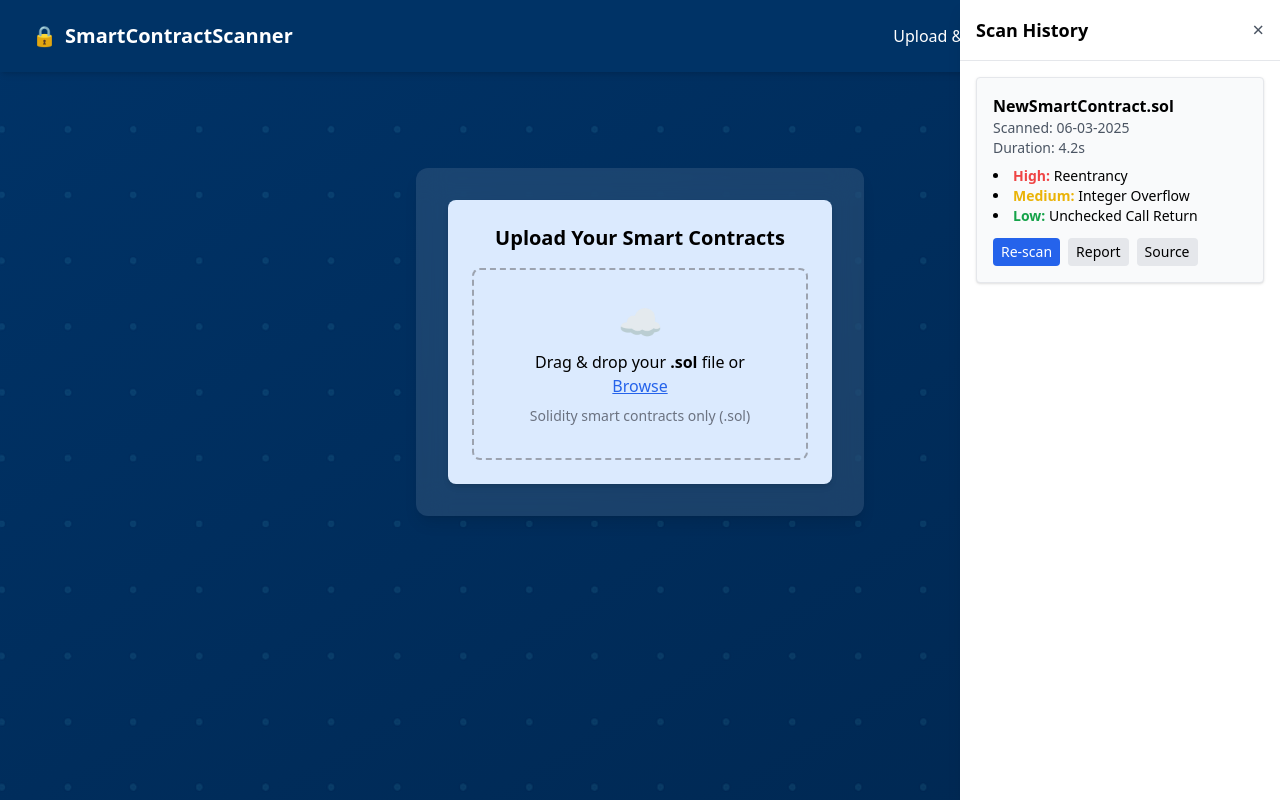
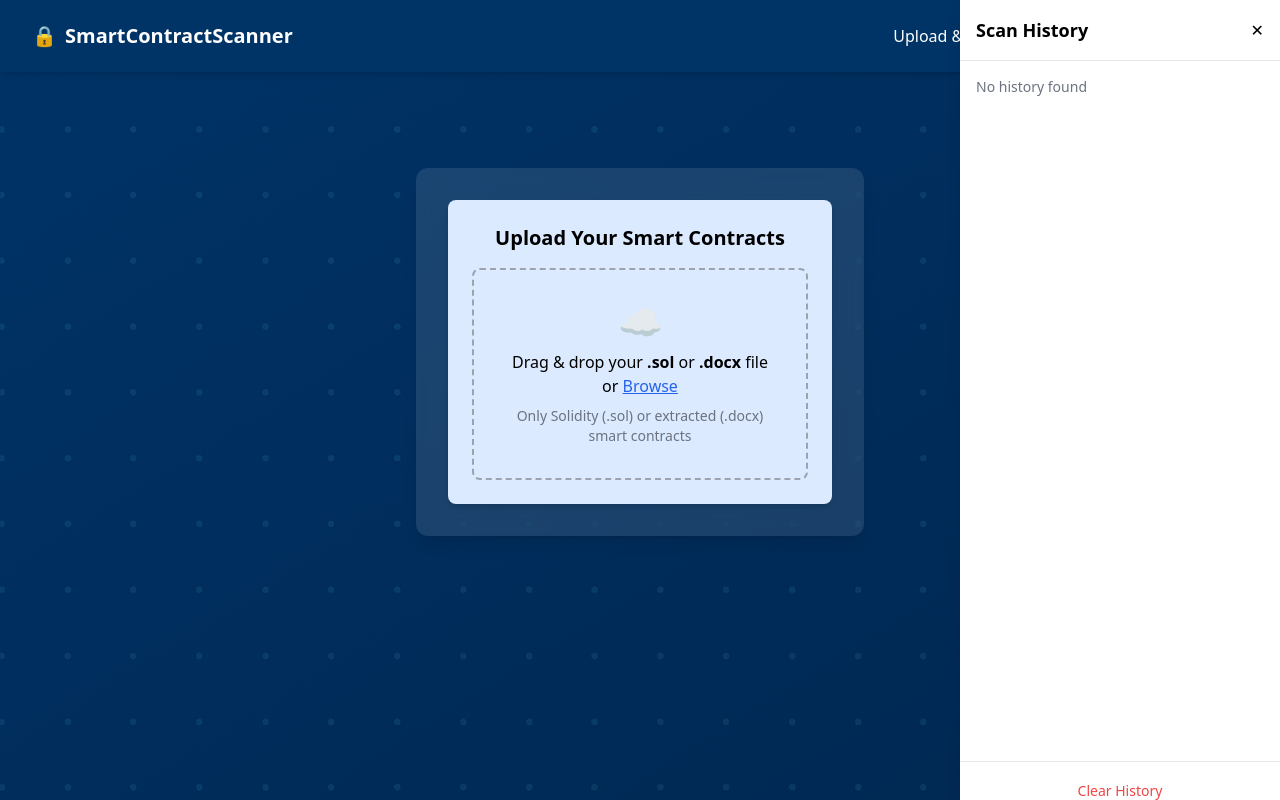
Before and after one commit to Dutuanvu/smartcontract_frontend, a React (Vite) app: page / in a window 1280 px wide. Both pictures are taken after a click on the button "History". Shown: the top 800 px of the page. Built offline with nearby package versions, Linux system fonts and the light colour scheme.

Commit message:
update upload and scan

```diff
--- a/package.json
+++ b/package.json
@@ -11,7 +11,8 @@
   },
   "dependencies": {
     "react": "^19.1.0",
-    "react-dom": "^19.1.0"
+    "react-dom": "^19.1.0",
+    "react-router-dom": "^7.8.2"
   },
   "devDependencies": {
     "@eslint/js": "^9.30.1",
@@ -24,7 +25,7 @@
     "eslint-plugin-react-refresh": "^0.4.20",
     "globals": "^16.3.0",
     "postcss": "^8.5.6",
-    "tailwindcss": "^3.4.3",
+    "tailwindcss": "^3.4.17",
     "vite": "^7.0.4"
   }
 }
--- a/src/components/HistorySidebar.jsx
+++ b/src/components/HistorySidebar.jsx
@@ -1,33 +1,72 @@
-// HistorySidebar.jsx
+import { useEffect, useState } from "react";
+
 export default function HistorySidebar({ isOpen, onClose }) {
+  const [history, setHistory] = useState([]);
+
+  useEffect(() => {
+    const stored = localStorage.getItem("scanHistory");
+    if (stored) {
+      setHistory(JSON.parse(stored));
+    }
+  }, []);
+
+  const handleClear = () => {
+    localStorage.removeItem("scanHistory");
+    setHistory([]);
+  };
+
   return (
-    <div
-      className={`fixed top-0 right-0 h-full w-80 bg-white shadow-lg z-50 transform transition-transform duration-300 ease-in-out
-      ${isOpen ? "translate-x-0" : "translate-x-full"}`}
+    <aside
+      className={`fixed top-0 right-0 w-80 h-full bg-white shadow-lg transition-transform duration-300 ease-in-out z-50 ${
+        isOpen ? "translate-x-0" : "translate-x-full"
+      }`}
     >
       <div className="flex justify-between items-center p-4 border-b">
-        <h2 className="text-lg font-bold">Scan History</h2>
-        <button onClick={onClose} className="text-gray-600 hover:text-black text-xl">&times;</button>
+        <h2 className="text-lg font-semibold">Scan History</h2>
+        <button onClick={onClose}>✕</button>
       </div>
 
-      <div className="p-4 space-y-4 overflow-y-auto h-full">
-        {/* Example Card */}
-        <div className="border rounded p-4 bg-gray-50 shadow">
-          <h3 className="font-semibold">NewSmartContract.sol</h3>
-          <p className="text-sm text-gray-600">Scanned: 06-03-2025</p>
-          <p className="text-sm text-gray-600">Duration: 4.2s</p>
-          <ul className="text-sm mt-2 list-disc list-inside">
-            <li><span className="text-red-500 font-bold">High:</span> Reentrancy</li>
-            <li><span className="text-yellow-500 font-bold">Medium:</span> Integer Overflow</li>
-            <li><span className="text-green-600 font-bold">Low:</span> Unchecked Call Return</li>
-          </ul>
-          <div className="flex gap-2 mt-3 text-sm">
-            <button className="bg-blue-600 text-white px-2 py-1 rounded hover:bg-blue-700">Re-scan</button>
-            <button className="bg-gray-200 px-2 py-1 rounded hover:bg-gray-300">Report</button>
-            <button className="bg-gray-200 px-2 py-1 rounded hover:bg-gray-300">Source</button>
-          </div>
-        </div>
+      <div className="p-4 space-y-4 overflow-y-auto h-[calc(100%-100px)]">
+        {history.length === 0 ? (
+          <p className="text-gray-500 text-sm">No history found</p>
+        ) : (
+          history.map((item, idx) => (
+            <div
+              key={idx}
+              className="border border-gray-300 rounded-md p-3 shadow-sm bg-gray-50"
+            >
+              <p className="font-medium truncate">{item.fileName}</p>
+              <p className="text-sm text-gray-500">
+                Scanned: {new Date(item.timestamp).toLocaleDateString("en-GB")}
+              </p>
+              <p className="text-sm text-gray-500">
+                Duration: {item.duration ? `${item.duration}s` : "Unknown"}
+              </p>
+
+              <div className="flex justify-between mt-2">
+                <button className="text-blue-600 hover:underline text-sm">
+                  Re-scan
+                </button>
+                <button className="text-blue-600 hover:underline text-sm">
+                  Report
+                </button>
+                <button className="text-blue-600 hover:underline text-sm">
+                  Source
+                </button>
+              </div>
+            </div>
+          ))
+        )}
       </div>
-    </div>
+
+      <div className="p-4 border-t text-center">
+        <button
+          className="text-red-500 hover:underline text-sm"
+          onClick={handleClear}
+        >
+          Clear History
+        </button>
+      </div>
+    </aside>
   );
 }
--- a/src/components/UploadForm.jsx
+++ b/src/components/UploadForm.jsx
@@ -7,22 +7,24 @@ export default function UploadForm() {
 
   const handleDrop = (e) => {
     e.preventDefault();
-    const files = Array.from(e.dataTransfer.files).filter(f => f.name.endsWith('.sol'));
+    const files = Array.from(e.dataTransfer.files).filter(f =>
+      f.name.endsWith('.sol') || f.name.endsWith('.docx')
+    );
     if (files.length) {
-      uploadToBackend(files);
+      uploadToBackend(files[0]);
     }
   };
 
   const handleFileChange = (e) => {
-    const files = Array.from(e.target.files).filter(f => f.name.endsWith('.sol'));
+    const files = Array.from(e.target.files).filter(f =>
+      f.name.endsWith('.sol') || f.name.endsWith('.docx')
+    );
     if (files.length) {
-      uploadToBackend(files);
+      uploadToBackend(files[0]);
     }
   };
 
-  // Gửi file lên backend Flask
-  const uploadToBackend = async (files) => {
-    const file = files[0];
+  const uploadToBackend = async (file) => {
     setUploadingFile(file);
     setScanResult(null);
 
@@ -32,14 +34,27 @@ export default function UploadForm() {
     try {
       const response = await fetch("http://127.0.0.1:5000/upload", {
         method: "POST",
-        body: formData
+        body: formData,
       });
 
       const data = await response.json();
 
-      // Upload thành công → thêm file vào list + hiển thị kết quả
-      setSelectedFiles(prev => [...prev, file]);
-      setScanResult(data);
+      if (response.ok) {
+        setSelectedFiles(prev => [...prev, file]);
+        setScanResult(data);
+
+        // ⬇️ Save to localStorage
+        const newEntry = {
+          fileName: file.name,
+          timestamp: new Date().toISOString(),
+          result: data,
+          duration: data.duration || "Unknown"
+        };
+        const existing = JSON.parse(localStorage.getItem("scanHistory")) || [];
+        localStorage.setItem("scanHistory", JSON.stringify([newEntry, ...existing]));
+      } else {
+        setScanResult({ error: data.error || "Unknown error" });
+      }
     } catch (err) {
       setScanResult({ error: err.message });
     } finally {
@@ -64,28 +79,26 @@ export default function UploadForm() {
       >
         <div className="text-4xl mb-2">☁️</div>
         <p>
-          Drag & drop your <strong>.sol</strong> file or{" "}
+          Drag & drop your <strong>.sol</strong> or <strong>.docx</strong> file or{" "}
           <label className="text-blue-600 underline cursor-pointer">
             Browse
             <input
               type="file"
-              accept=".sol"
+              accept=".sol,.docx"
               onChange={handleFileChange}
               className="hidden"
             />
           </label>
         </p>
         <p className="text-sm text-gray-500 mt-2">
-          Solidity smart contracts only (.sol)
+          Only Solidity (.sol) or extracted (.docx) smart contracts
         </p>
       </div>
 
-      {/* Uploading file progress */}
+      {/* Uploading Progress */}
       {uploadingFile && (
         <div className="mt-4">
-          <p className="text-sm text-gray-700 mb-1">
-            Uploading - 1/1 file
-          </p>
+          <p className="text-sm text-gray-700 mb-1">Uploading - 1/1 file</p>
           <div className="bg-gray-200 rounded-full h-2 mb-1">
             <div className="bg-blue-500 h-2 rounded-full w-2/3"></div>
           </div>
@@ -96,7 +109,7 @@ export default function UploadForm() {
         </div>
       )}
 
-      {/* Uploaded files list */}
+      {/* Uploaded Files */}
       {selectedFiles.length > 0 && (
         <div className="mt-4 w-full">
           <p className="text-sm text-gray-700 mb-1">
@@ -123,10 +136,10 @@ export default function UploadForm() {
         </div>
       )}
 
-      {/* Scan Result */}
+      {/* Result from /upload */}
       {scanResult && (
         <div className="mt-6 bg-white p-4 rounded shadow">
-          <h3 className="text-lg font-semibold mb-2">Scan Result</h3>
+          <h3 className="text-lg font-semibold mb-2">Scan Result (from /upload)</h3>
           <pre className="bg-gray-100 p-2 rounded text-sm whitespace-pre-wrap break-words overflow-x-auto">
             {JSON.stringify(scanResult, null, 2)}
           </pre>
```
Also changed, not shown: 1 other file (tests, documents, lock files or other folders).
